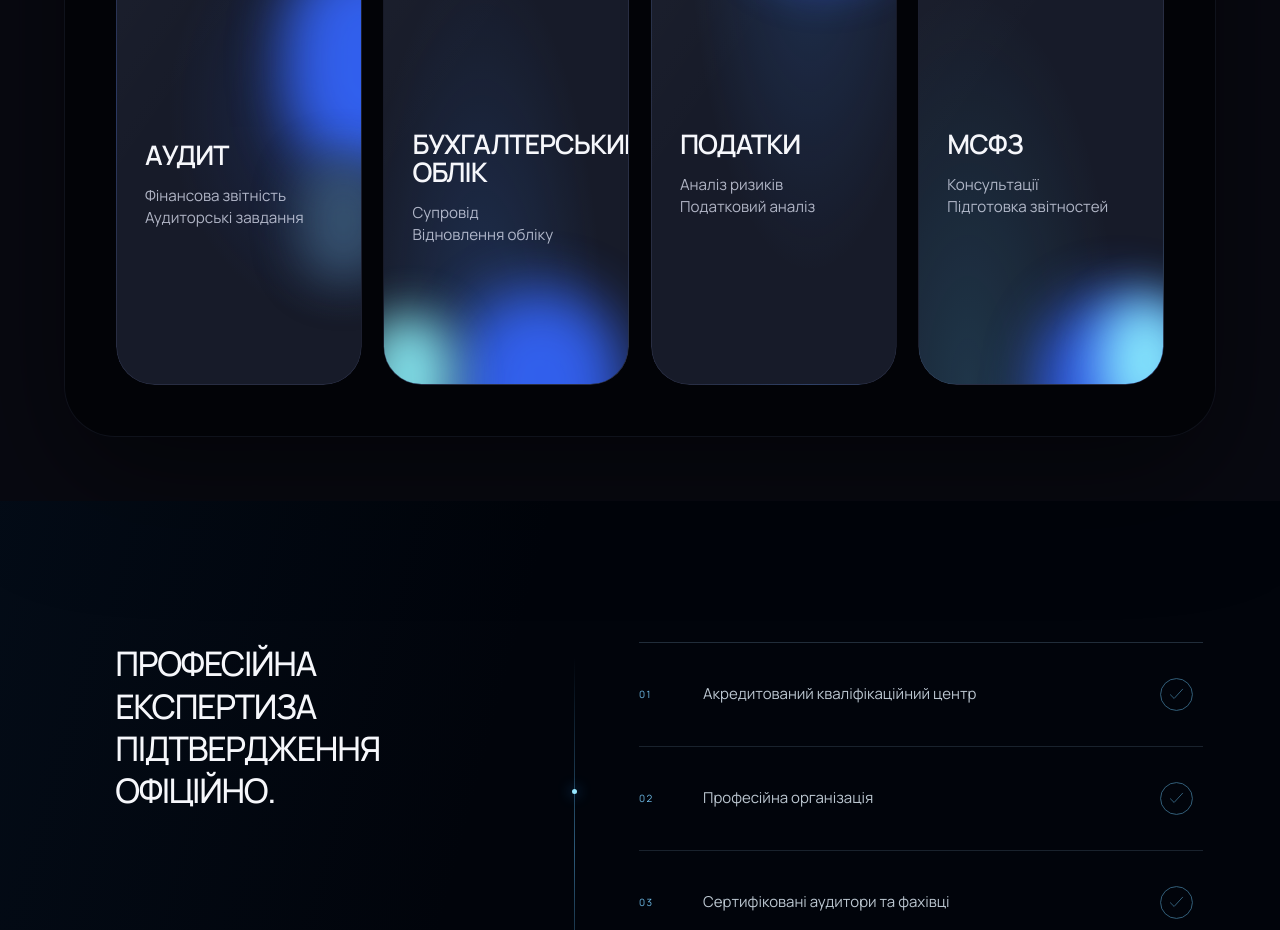
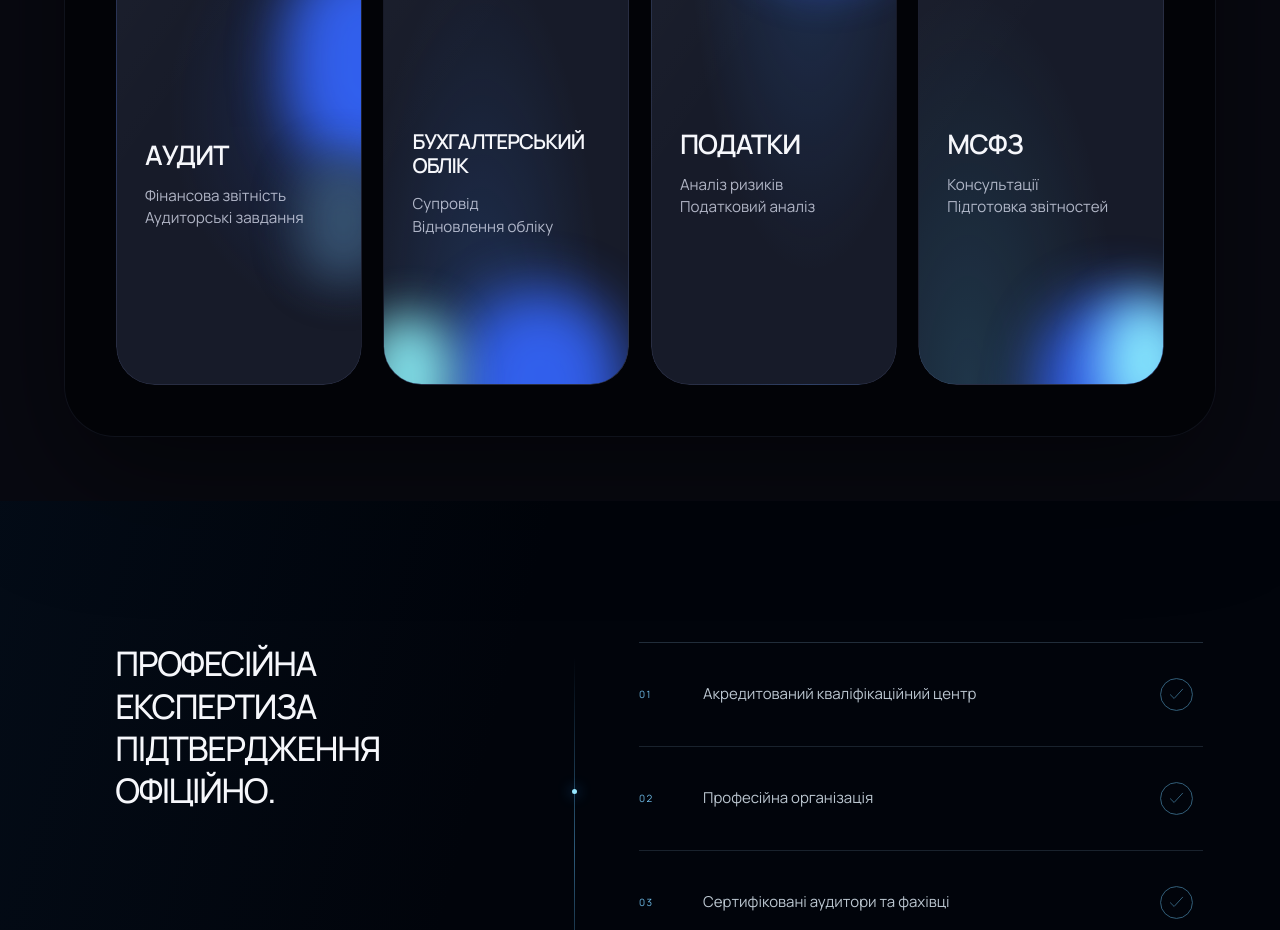
Before and after one commit to dnagorna3817-spec/website_akc_main, a Next.js app: page /about in a window 1280 px wide. Shown: the part 2160-3090 px from the top of the page. Built offline with nearby package versions, Linux system fonts and the light colour scheme.

Commit message:
Keep Accounting card heading inside card bounds

```diff
--- a/app/about/about.css
+++ b/app/about/about.css
@@ -1260,3 +1260,23 @@ body {
 @media (max-width: 600px) {
   .akc-about-figma .services__grid > .service { border-radius: 30px !important; clip-path: inset(0 round 30px); }
 }
+
+/* Keep the long Accounting title inside its card and align its baseline with the other service titles. */
+.akc-about-figma .services__grid .service--2 .service__content {
+  top: 249px;
+  left: 28px;
+  right: 22px;
+  width: auto;
+  min-width: 0;
+}
+.akc-about-figma .services__grid .service--2 h3 {
+  font-size: clamp(19px, 1.6vw, 23px);
+  line-height: 1.15;
+  letter-spacing: -0.045em;
+  overflow-wrap: anywhere;
+  white-space: normal;
+  max-width: 100%;
+}
+@media (max-width: 600px) {
+  .akc-about-figma .services__grid .service--2 .service__content { top: 205px; left: 26px; right: 24px; }
+}
```
